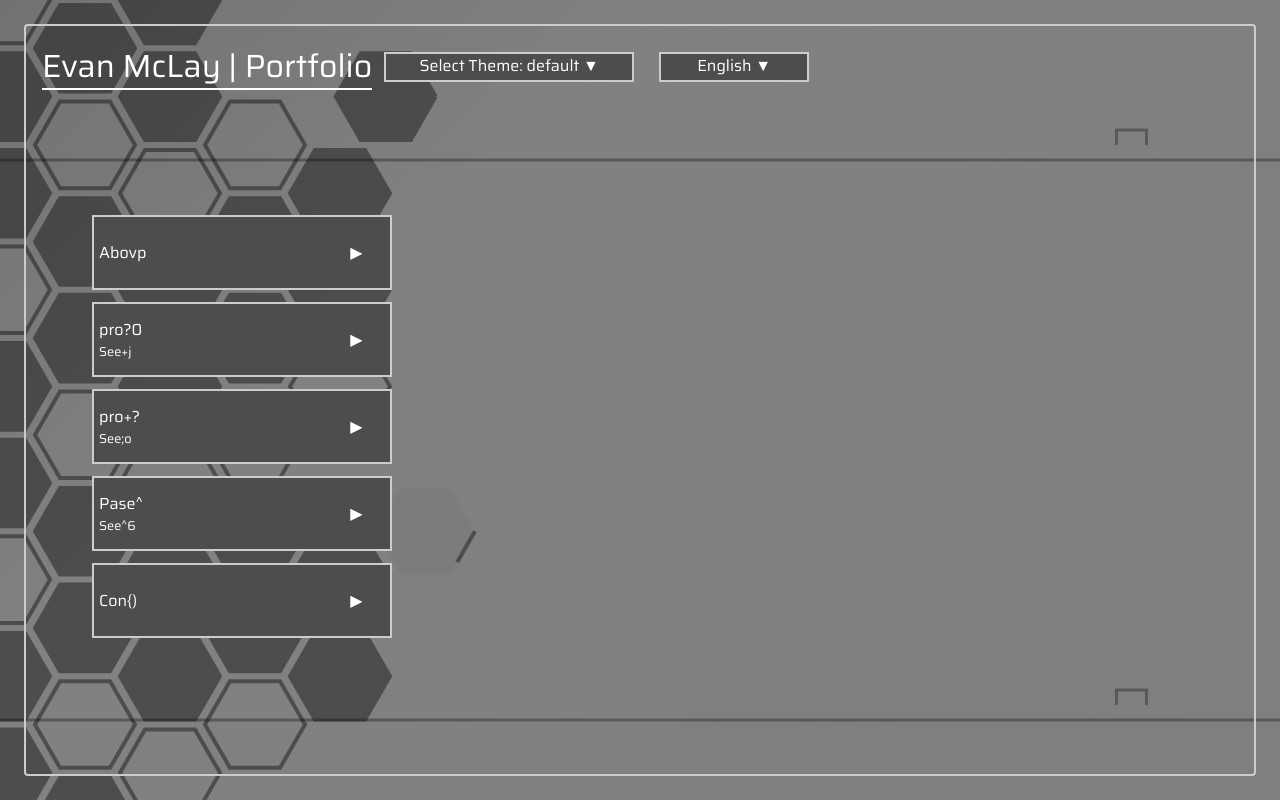
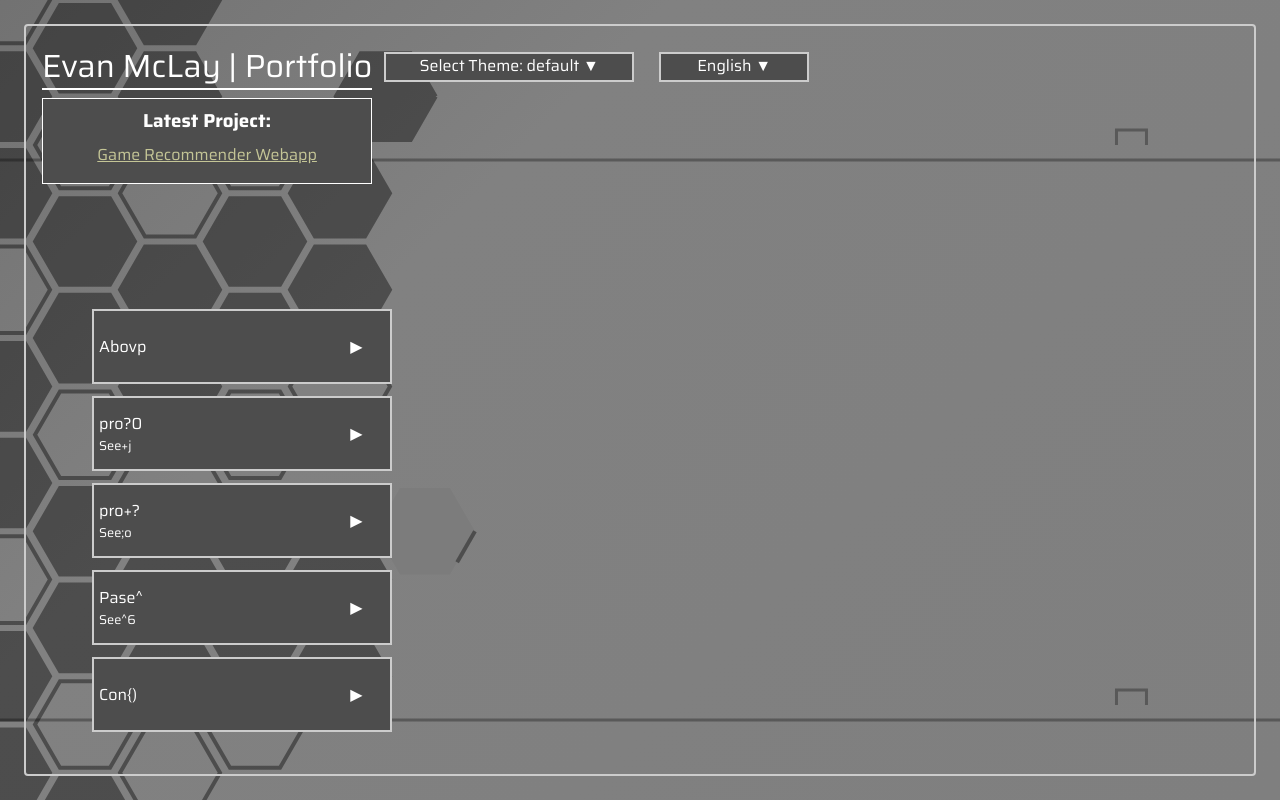
Before and after one commit to distant-skylines-xtal-portfolio/portfolio-frontend, a React (Create React App) app: page / in a window 1280 px wide. Built offline with nearby package versions, Linux system fonts and the light colour scheme.

Commit message:
Add project details for game recommender

```diff
--- a/src/components/MainCard.tsx
+++ b/src/components/MainCard.tsx
@@ -35,6 +35,19 @@ export default function MainCard():JSX.Element {
                     <Underline color="hsl(0, 0%, 100%)">
                         <h1>Evan McLay | Portfolio</h1>
                     </Underline>
+                    <div className='latest-container'>
+                    <h3>Latest Project: </h3>
+                        <div className="latest-link">
+                            <a
+                                href='https://evanmclay.dev/apps/game-recommender/'
+                                rel="noreferrer"
+                                target="_blank"
+                                className="latest-link-text"
+                            >
+                                Game Recommender Webapp
+                            </a>
+                        </div>
+                    </div>
                 </div>
                 <div className="dropdown-container">
                     <DropdownCard
--- /dev/null
+++ b/src/components/ProjectInfoContainer.tsx
@@ -0,0 +1,62 @@
+import { motion } from "framer-motion";
+
+type ProjectLink = {
+    label: string;
+    url: string;
+};
+
+type ProjectInfoProps = {
+    title: string;
+    description: string;
+    links: ProjectLink[];
+    technologies: string[];
+    animationDelay?: number;
+};
+
+export function ProjectInfo({
+    title,
+    description,
+    links,
+    technologies,
+    animationDelay = 0
+}: ProjectInfoProps) {
+    return (
+        <motion.div
+            className="project-info-container"
+            initial={{ opacity: 0 }}
+            animate={{ opacity: 1 }}
+            transition={{ duration: 0.5, delay: animationDelay }}
+        >
+            <h3>{title}</h3>
+
+            <p className="project-info-desc">
+                {description}
+            </p>
+
+            <div className="project-info-links">
+                <p className="project-info-header">Links: </p>
+                {links.map((link, index) => (
+                    <div key={`${link.label}-${index}`} className="project-info-link">
+                        <a
+                            href={link.url}
+                            rel="noreferrer"
+                            target="_blank"
+                            className="body-text-link"
+                        >
+                            {link.label}
+                        </a>
+                    </div>
+                ))}
+            </div>
+
+            <div className="project-info-list">
+                <p>Technologies: </p>
+                {technologies.map((tech, index) => (
+                    <span key={`${tech}-${index}`} className="project-info-pill">
+                        {tech}
+                    </span>
+                ))}
+            </div>
+        </motion.div>
+    );
+}
--- a/src/data/DetailCardData.tsx
+++ b/src/data/DetailCardData.tsx
@@ -1,3 +1,5 @@
+import { ProjectInfo } from "../components/ProjectInfoContainer";
+
 export {};
 
 export function getCardData(cardId: string) {
@@ -72,9 +74,21 @@ const cardData = new Map([
     ['projects-webpages', {
         data: (
             <div className="card-data card-data-about" style={{textAlign: 'left'}}>
-                <p className="body-text">
-                    To be added!
-                </p>
+                <ProjectInfo
+                    title="Game Recommender webapp"
+                    description="Tag-based game recommender built as a single-page webapp. Create a custom search using various tags as filters, and search the IGDB for relevant games."
+                    links={[
+                        { label: "Webpage", url: "https://evanmclay.dev/apps/game-recommender/" },
+                        { label: "Github", url: "https://github.com/distant-skylines-xtal-portfolio/portfolio-game-recommender" }
+                    ]}
+                    technologies={[
+                        "React Router",
+                        "Next JS",
+                        "TypeScript",
+                        "Axios",
+                        "Framer Motion"
+                    ]}
+                />
             </div>
         )
     }],
--- a/src/index.css
+++ b/src/index.css
@@ -212,8 +212,73 @@ svg {
   justify-content: center;
 }
 
-.background-text {
+.project-info-container {
+  width: 100%;
+  height: fit-content;
 
+  display: flex;
+  flex-direction: column;
+  justify-content: center;
+  gap: 8px;
+  padding-bottom: 12px;
+}
+
+.project-info-container {
+  border-bottom: 1px solid var(--color-primary);
+}
+
+.project-info-list {
+  display: flex;
+  gap: 4px;
+  align-items: center;
+  flex-wrap: wrap;
+
+  width: 100%;
+  height: fit-content;
+}
+
+.project-info-pill {
+  background-color: var(--color-text-link-visited);
+  border-radius: 8px;
+  border: none;
+  padding: 4px;
+  color: var(--color-background);
+}
+
+.project-info-links {
+  width: 100%;
+  display: flex;
+  gap: 4px;
+  align-items: center;
+}
+
+.project-info-link {
+  background-color: var(--color-background);
+  border: none;
+  padding: 4px;
+}
+
+.latest-container {
+  margin-top: 8px;
+  border: 1px solid white;
+  padding: 8px;
+  background-color: var(--color-background);
+
+  display: flex;
+  flex-direction: column;
+  justify-content: center;
+  align-items: center;
+}
+
+.latest-link {
+  border-radius: 8px;
+  width: fit-content;
+  padding: 8px;
+  color: white;
+}
+
+.latest-link-text {
+  color: var(--color-text-link-visited);
 }
 
 /* YouTube Lite Embedding */
```
